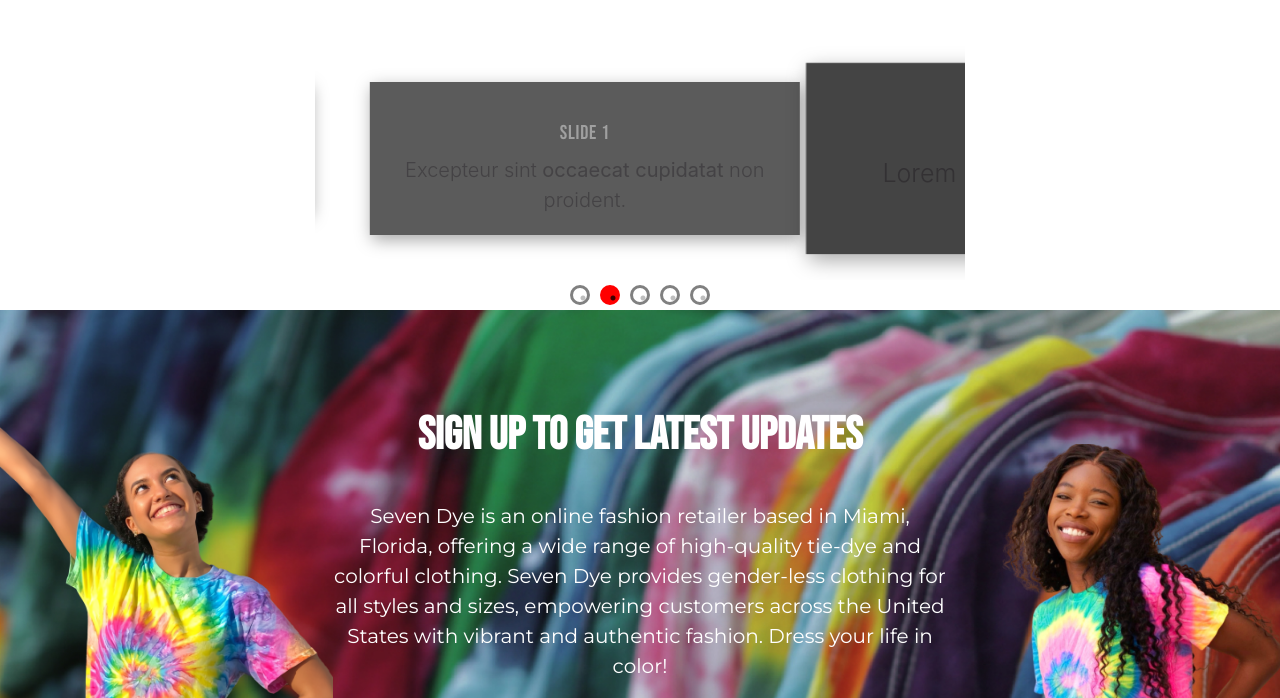
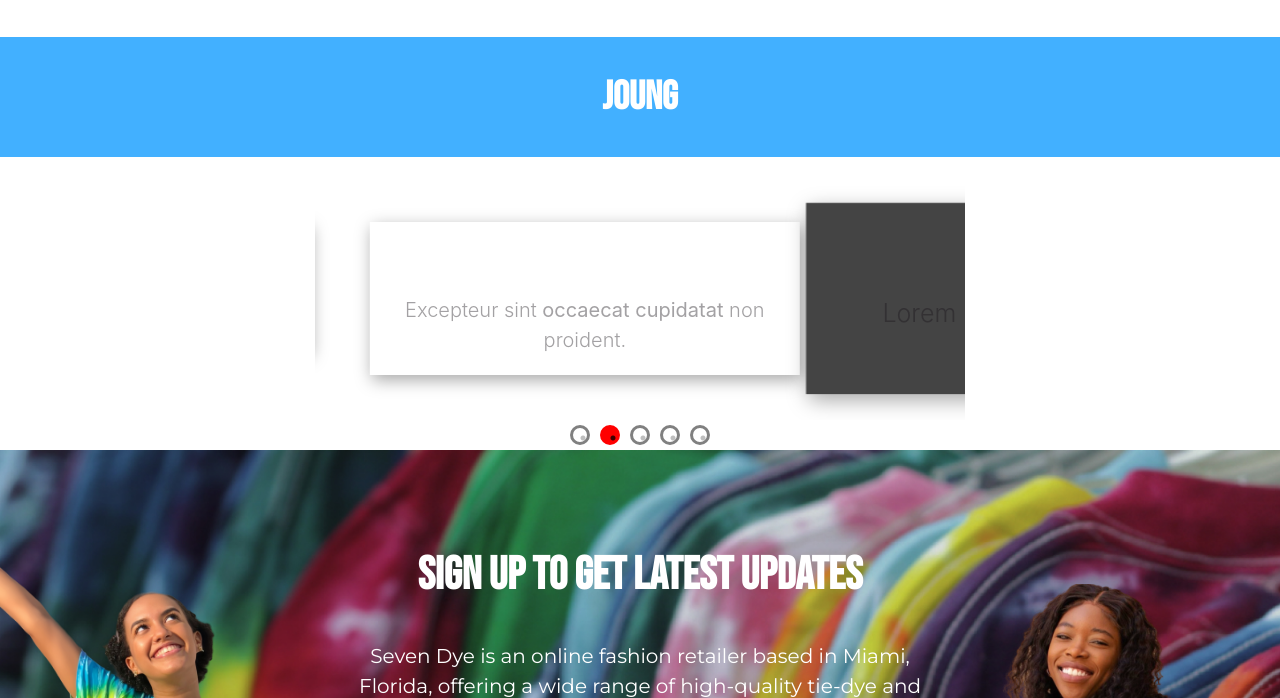
Before and after one commit to niespihu12/Seven-Dye, a website: page index.html in a window 1280 px wide. Shown: the part 98-796 px from the top of the page. Drawn offline with nearby package versions, Linux system fonts and the light colour scheme; files that its build step writes are made by us from their sources.

Commit message:
version corregida descargable sin errores

```diff
--- a/gulpfile.js
+++ b/gulpfile.js
@@ -6,7 +6,7 @@ import gulpSass from 'gulp-sass'
 const sass = gulpSass(dartSass) // se une sass y gulpSass
 
 export function js(done){
-    src('src/js/app.js')
+    src('src/js/**/*.js')
         .pipe(dest('build/js'))
     done()
 }
@@ -21,7 +21,7 @@ export function css(done){
 
 export function dev() {
     watch('src/scss/**/*.scss', css) // busca todos los archivos dentro de la carpeta scss
-    watch('src/js/**/*.js', js)
+    watch('src/js/**/*.js', js) // busca todos los archivos en la carpeta js
 }
 
 //parallel comienza las tareas al mismo tiempo y series en tiempos distintos y por espacios
--- a/index.html
+++ b/index.html
@@ -45,6 +45,16 @@
 
     </div>
   </header>
+  <div class="carrusel-container" >
+    <div class="carrusel-texto">
+        <span class="texto activo">URBAN</span>
+        <span class="texto">JOUNG</span>
+        <span class="texto">MODERN</span>
+        <span class="texto">IRREVERENT</span>
+        <span class="texto">GENDERLESS</span>
+        <span class="texto">VERSATILE</span>
+    </div>
+  </div>
   <section class="slick-carousel">
     <div>
       <div class="test">
@@ -183,6 +193,7 @@
   <script src="https://cdnjs.cloudflare.com/ajax/libs/slick-carousel/1.8.1/slick.min.js"></script>
 
   <script src="build/js/app.js"></script>
+  <script src="build/js/slider.js"></script>
 
 </body>
 
--- /dev/null
+++ b/src/js/slider.js
@@ -0,0 +1,18 @@
+document.addEventListener('DOMContentLoaded', function() {
+    console.log('Carrusel iniciado'); // Para verificar que el script se ejecuta
+
+    const textos = document.querySelectorAll('.carrusel-texto .texto');
+    let indiceActual = 0;
+
+    function cambiarTexto() {
+        textos.forEach(texto => texto.classList.remove('activo'));
+
+
+        indiceActual = (indiceActual + 1) % textos.length;
+
+        textos[indiceActual].classList.add('activo');
+    }
+
+    // Iniciar el carrusel
+    setInterval(cambiarTexto, 3000);
+});
--- a/src/scss/principal/_carrusel.scss
+++ b/src/scss/principal/_carrusel.scss
@@ -29,7 +29,7 @@ ul {
 }
 
 .test {
-    background: rgba($gray, .8);
+    background: rgba(v.$blanco, .8);
     color: white;
     padding: 4rem 3rem 2rem 3rem;
     text-align: center;
@@ -116,7 +116,7 @@ ul {
 .slick-slide[aria-hidden="true"]:not(.slick-cloned)~.slick-cloned[aria-hidden="true"] {
     transition: transform 0.3s;
     transform: scale(1);
-    background: rgba($gray, .8);
+    background: rgba(v.$blanco, .8);
 }
 
 /* slide when active/center */
--- a/src/scss/principal/_index.scss
+++ b/src/scss/principal/_index.scss
@@ -2,3 +2,4 @@
 @forward 'footer';
 @forward 'signup';
 @forward 'carrusel';
+@forward 'slider';
--- /dev/null
+++ b/src/scss/principal/_slider.scss
@@ -0,0 +1,36 @@
+@use "../base/variables" as v;
+@use "../base/mixins" as m;
+
+.carrusel-container {
+  background-color: v.$azul;
+  padding: 2rem;
+  width: 100%;
+  margin: 2rem 0; // Agregar margen
+
+  .carrusel-texto {
+    position: relative;
+    height: 80px; // Un poco más alto
+    display: flex;
+    justify-content: center;
+    align-items: center;
+
+    .texto {
+      position: absolute;
+      opacity: 0;
+      visibility: hidden;
+      font-family: v.$fuente-principal;
+      color: v.$blanco;
+      font-size: 4rem; // Texto más grande
+      font-weight: bold; // Más negrita
+      text-transform: uppercase;
+      text-align: center;
+      width: 100%;
+      transition: all 0.5s ease-in-out;
+
+      &.activo {
+        opacity: 1;
+        visibility: visible;
+      }
+    }
+  }
+}
```
Also changed, not shown: build/css/app.css, build/js/slider.js (added), 1 other file.
